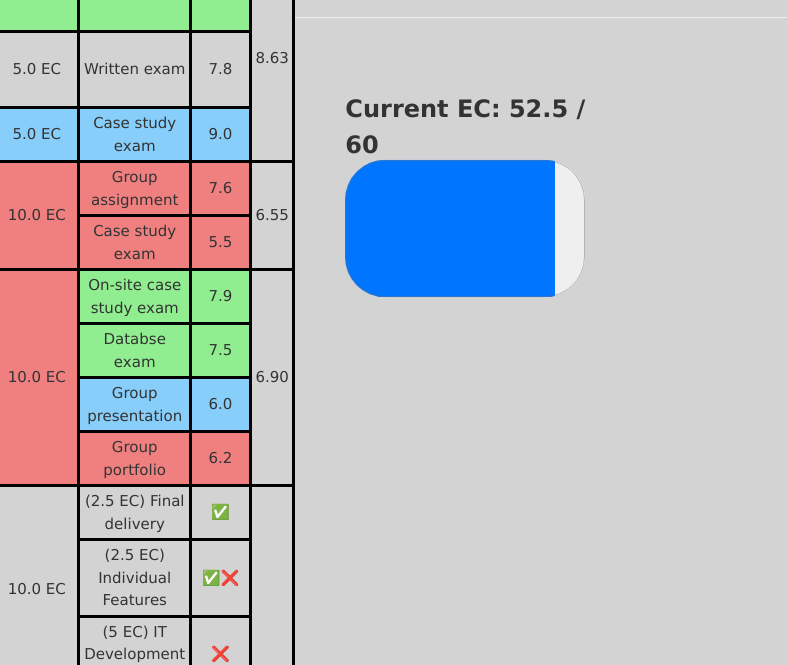
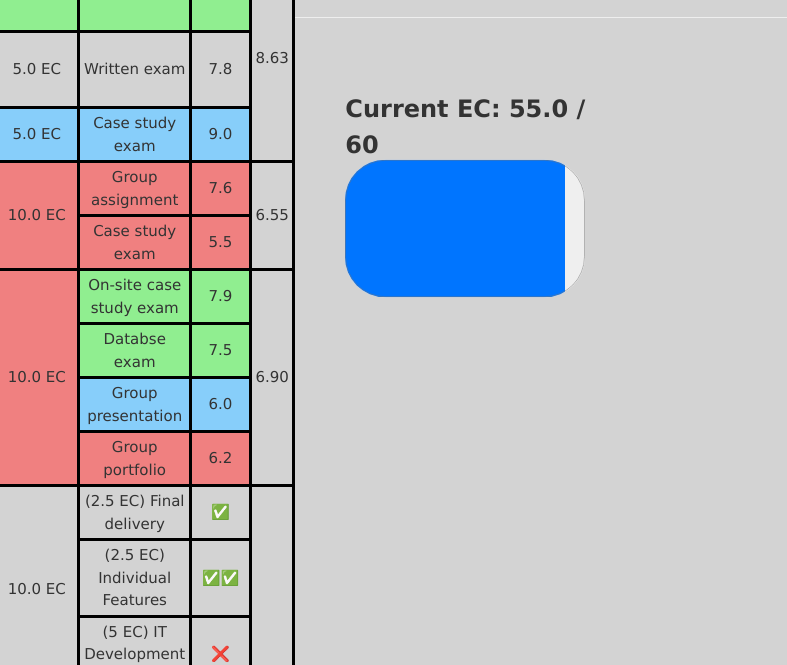
Before and after one commit to Okidokie98/Okidokie98.github.io, a plain HTML site: page dashboard.html in a window 1280 px wide. Shown: the part 287-952 px from the top of the page, 493-1280 px from the left. Drawn offline with nearby package versions, Linux system fonts and the light colour scheme.

Commit message:
Update dashboard.html with Individual Assignments completed

```diff
--- a/dashboard.html
+++ b/dashboard.html
@@ -152,7 +152,7 @@
               </tr>
               <tr class="">
                 <td class="">(2.5 EC) Individual Features</td>
-                <td class="">✅❌</td>
+                <td class="">✅✅</td>
               </tr>
               <tr class="">
                 <td class="">(5 EC) IT Development Portfolio</td>
@@ -200,7 +200,7 @@
             <hr />
             <br />
             <label for="current-ec">
-              <progress value="52.5" max="60" class="w3-xlarge">70 %</progress>
+              <progress value="55.0" max="60" class="w3-xlarge">70 %</progress>
             </label>
 
 
```
